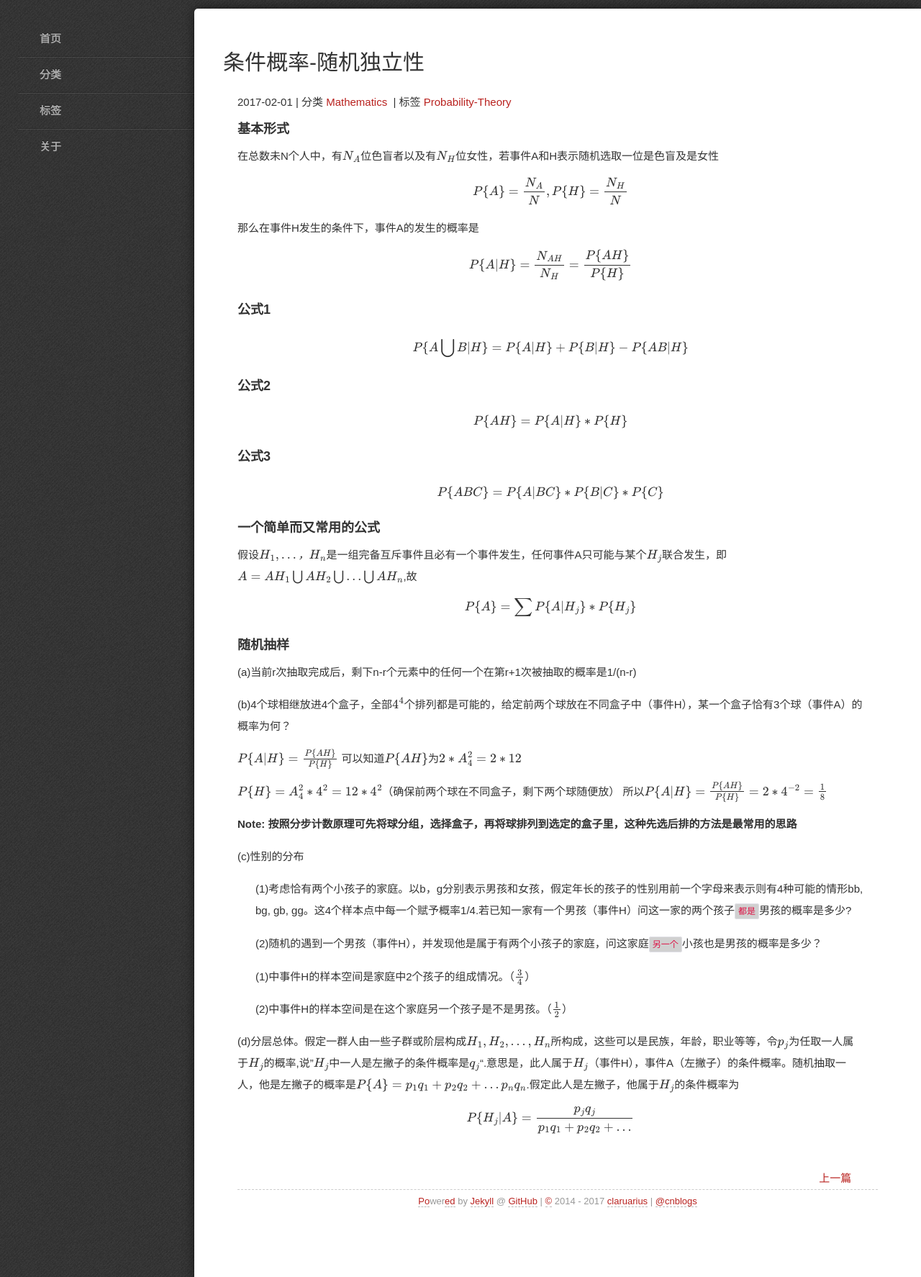
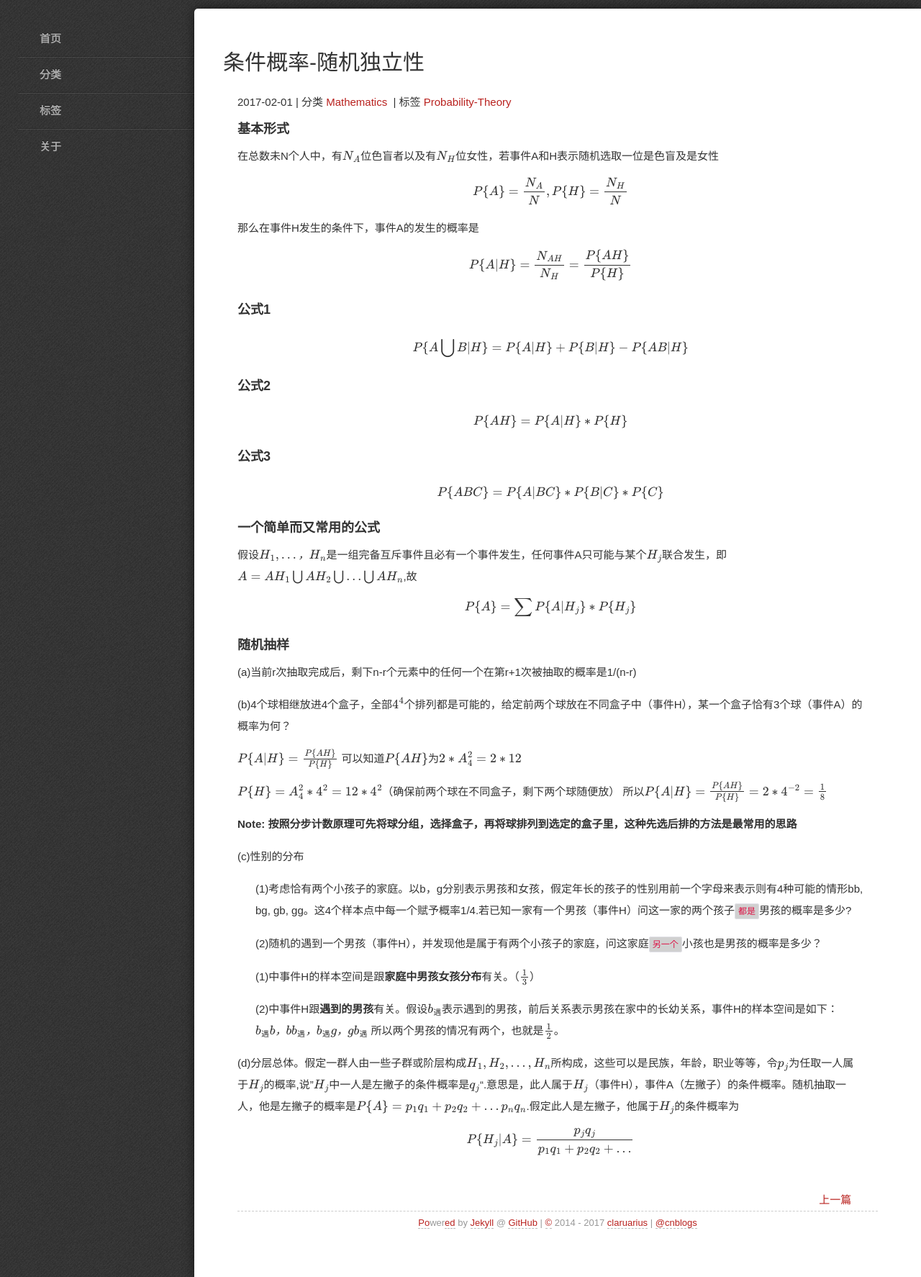
Before and after one commit to Claruarius/blog, a Jekyll site: the page built from _posts/2017-02-01-条件概率-随机独立性.md, in a window 1280 px wide. Shown: the whole page at 72% size. Built offline with Jekyll 4.4.1, drawn with Linux system fonts in a browser that asks for light colours; some web fonts are replaced; formulas are drawn with MathJax 3.

Commit message:
correct the article

````diff
--- a/_posts/2017-02-01-条件概率-随机独立性.md
+++ b/_posts/2017-02-01-条件概率-随机独立性.md
@@ -48,13 +48,16 @@ $$P\{H\} = A_4^2 * 4^2 = 12*4^2$$（确保前两个球在不同盒子，剩下
 **Note: 按照分步计数原理可先将球分组，选择盒子，再将球排列到选定的盒子里，这种先选后排的方法是最常用的思路**
 
 (c)性别的分布
+
 * (1)考虑恰有两个小孩子的家庭。以b，g分别表示男孩和女孩，假定年长的孩子的性别用前一个字母来表示则有4种可能的情形bb, bg, gb, gg。这4个样本点中每一个赋予概率1/4.若已知一家有一个男孩（事件H）问这一家的两个孩子```都是```男孩的概率是多少?
 
 * (2)随机的遇到一个男孩（事件H），并发现他是属于有两个小孩子的家庭，问这家庭```另一个```小孩也是男孩的概率是多少？
 
-* (1)中事件H的样本空间是家庭中2个孩子的组成情况。（$$\frac{3} {4}$$）
+* (1)中事件H的样本空间是跟**家庭中男孩女孩分布**有关。（$$\frac{1} {3}$$）
 
-* (2)中事件H的样本空间是在这个家庭另一个孩子是不是男孩。（$$\frac{1} {2}$$）
+* (2)中事件H跟**遇到的男孩**有关。假设$$b_遇$$表示遇到的男孩，前后关系表示男孩在家中的长幼关系，事件H的样本空间是如下：
+$$b_遇b， bb_遇，b_遇g，gb_遇$$
+所以两个男孩的情况有两个，也就是$$\frac{1} {2}$$。
 
 (d)分层总体。假定一群人由一些子群或阶层构成$$H_1,H_2,…,H_n$$所构成，这些可以是民族，年龄，职业等等，令$$p_j$$为任取一人属于$$H_j$$的概率,说"$$H_j$$中一人是左撇子的条件概率是$$q_j$$".意思是，此人属于$$H_j$$（事件H），事件A（左撇子）的条件概率。随机抽取一人，他是左撇子的概率是$$P\{A\} = p_1q_1 + p_2q_2 + … p_nq_n$$.假定此人是左撇子，他属于$$H_j$$的条件概率为
 
````
